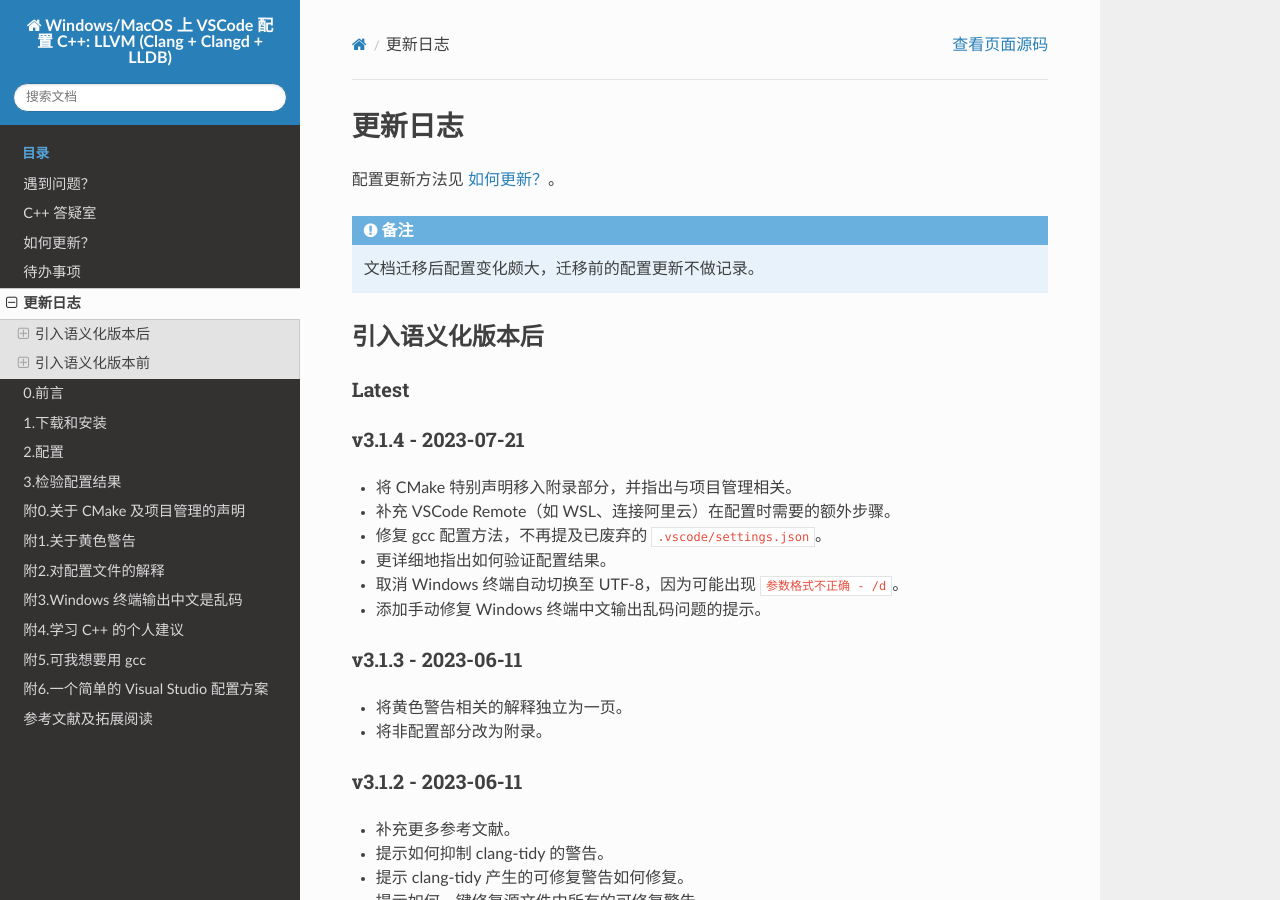
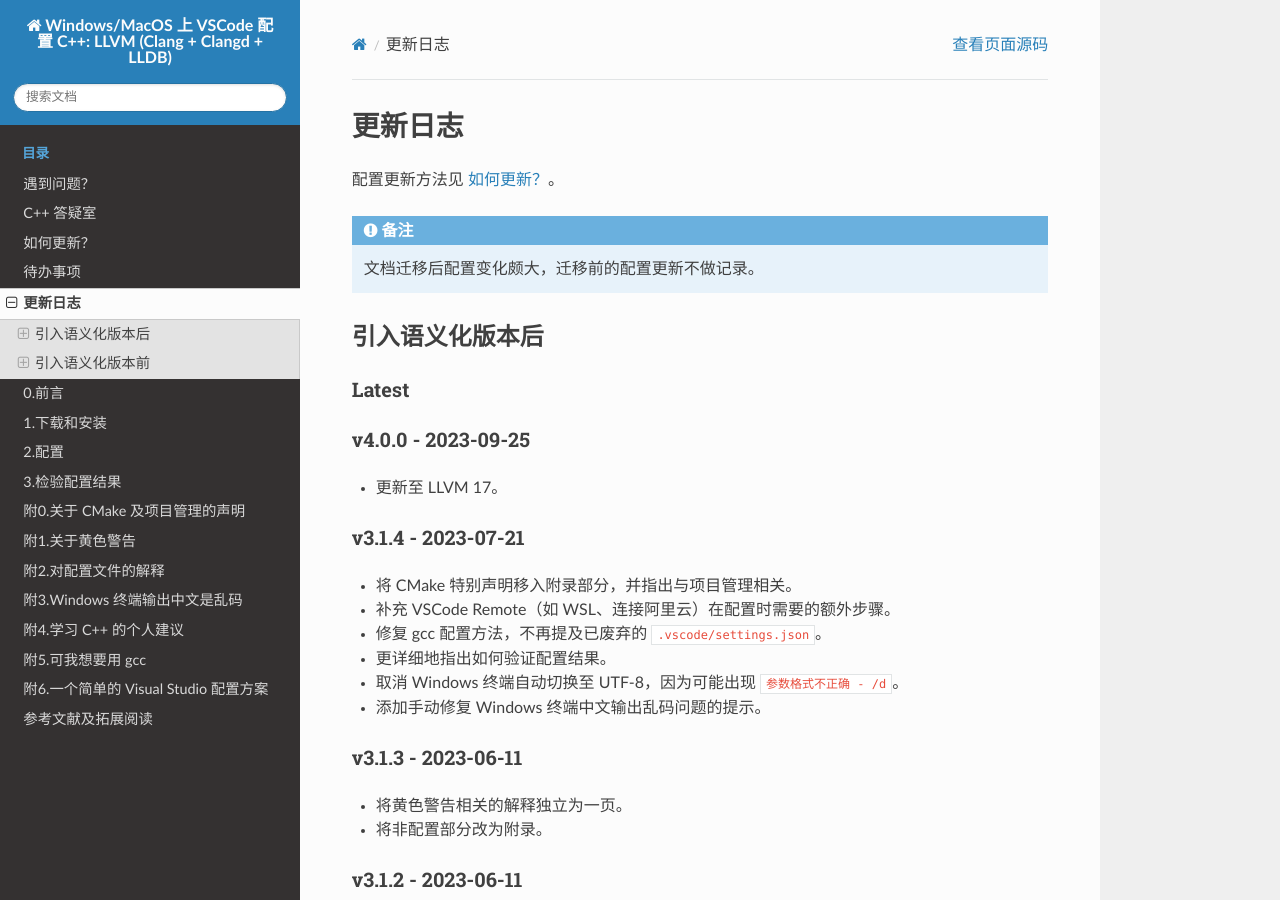
Before and after one commit to FeignClaims/vscode_cpp_starter, a Sphinx documentation site: the page built from docs/source/changelog.rst, in a window 1280 px wide and 900 px high. Built offline with Sphinx 7.4.7 and the Read the Docs theme 2.0.0, drawn with Linux system fonts in a browser that asks for light colours.

Commit message:
更新至 LLVM 17

```diff
--- a/docs/source/changelog.rst
+++ b/docs/source/changelog.rst
@@ -13,6 +13,11 @@
 
 Latest
 ====================
+
+v4.0.0 - 2023-09-25
+====================
+
+- 更新至 LLVM 17。
 
 v3.1.4 - 2023-07-21
 ====================
```
